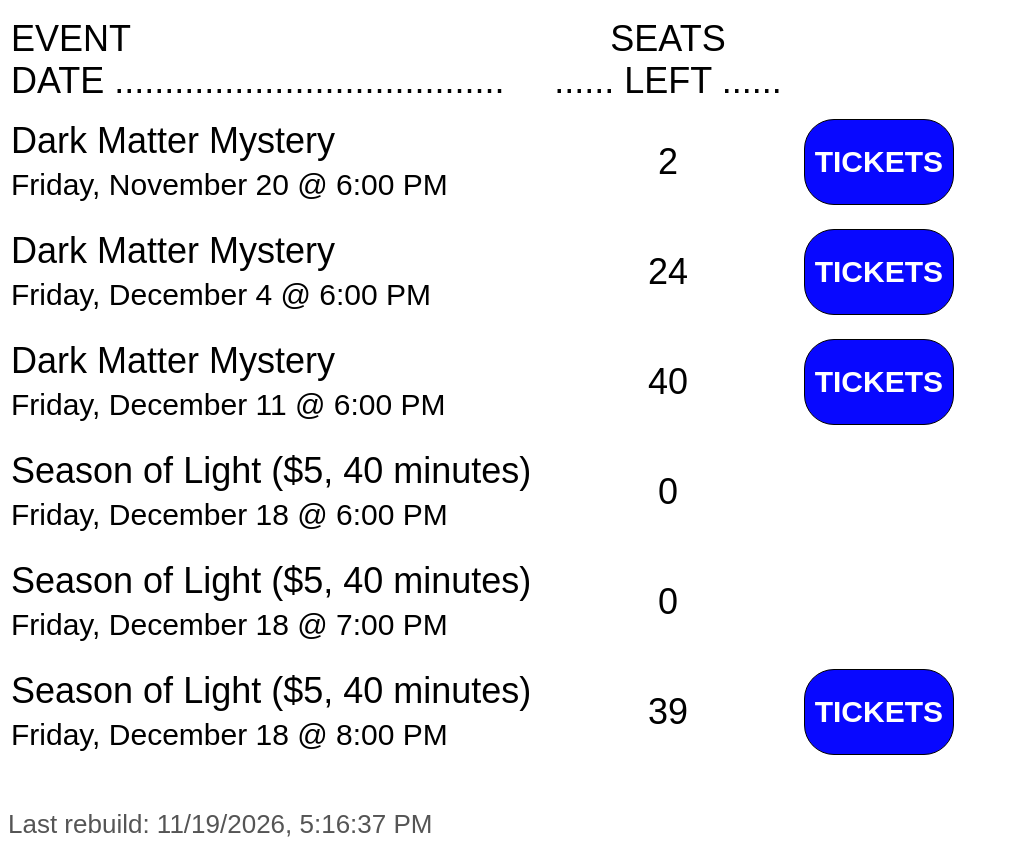
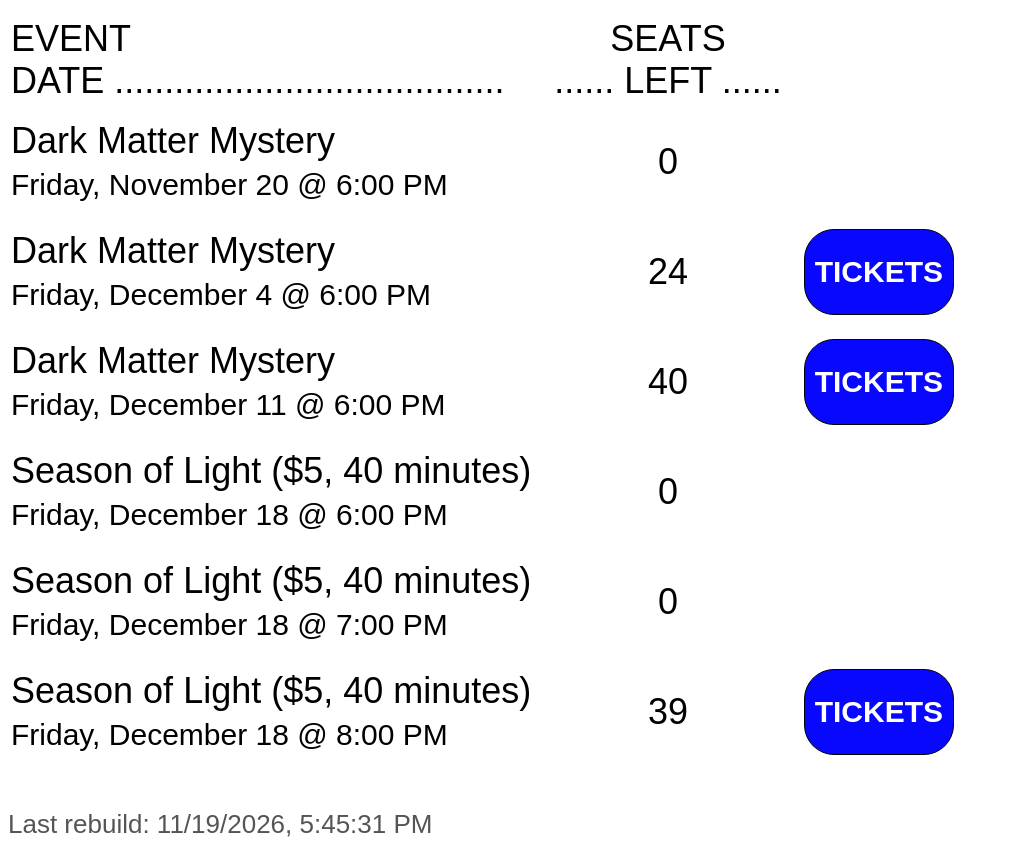
Before and after one commit to PlanetariumWSD/tickets, a plain HTML site: page source/schedule.html in a window 1280 px wide. Shown: the part 311-1159 px from the top of the page, without its empty margins (0-1009 px from the left). Drawn offline with Linux system fonts and the light colour scheme.

Commit message:
Automated schedule update (source/schedule.html)

```diff
--- a/source/schedule.html
+++ b/source/schedule.html
@@ -25,8 +25,7 @@ table td#COL3Hyper {background-color: #0808ff; padding: 15px 10px; text-align: c
 	</b></tr>
 	<tr>
 		<td id="COL1"><l class="a">Dark Matter Mystery<br><l class="b">Friday, November 20 @ 6:00 PM</l></td>
-		<td id="COL2">2</td>
-		<td id="COL3Hyper"><b><a target="_blank" rel="noopener noreferrer" href="https://www.paypal.com/ncp/payment/CVZ58QFHCXK32" style="color: white; text-decoration: none">TICKETS</a></b></td>
+		<td id="COL2">0</td>
 	</tr>
 	<tr><td><br></td><td><br></td><td><br></td></tr>
 	<tr>
@@ -58,6 +57,6 @@ table td#COL3Hyper {background-color: #0808ff; padding: 15px 10px; text-align: c
 	</tr>
 	<tr><td><br></td><td><br></td><td><br></td></tr>
 </table>
-<div style="margin-top:30px; font: 26px Arial, sans-serif; color:#555;">Last rebuild: 11/19/2026, 5:16:37 PM</div>
+<div style="margin-top:30px; font: 26px Arial, sans-serif; color:#555;">Last rebuild: 11/19/2026, 5:45:31 PM</div>
 </body>
 </html>
```
